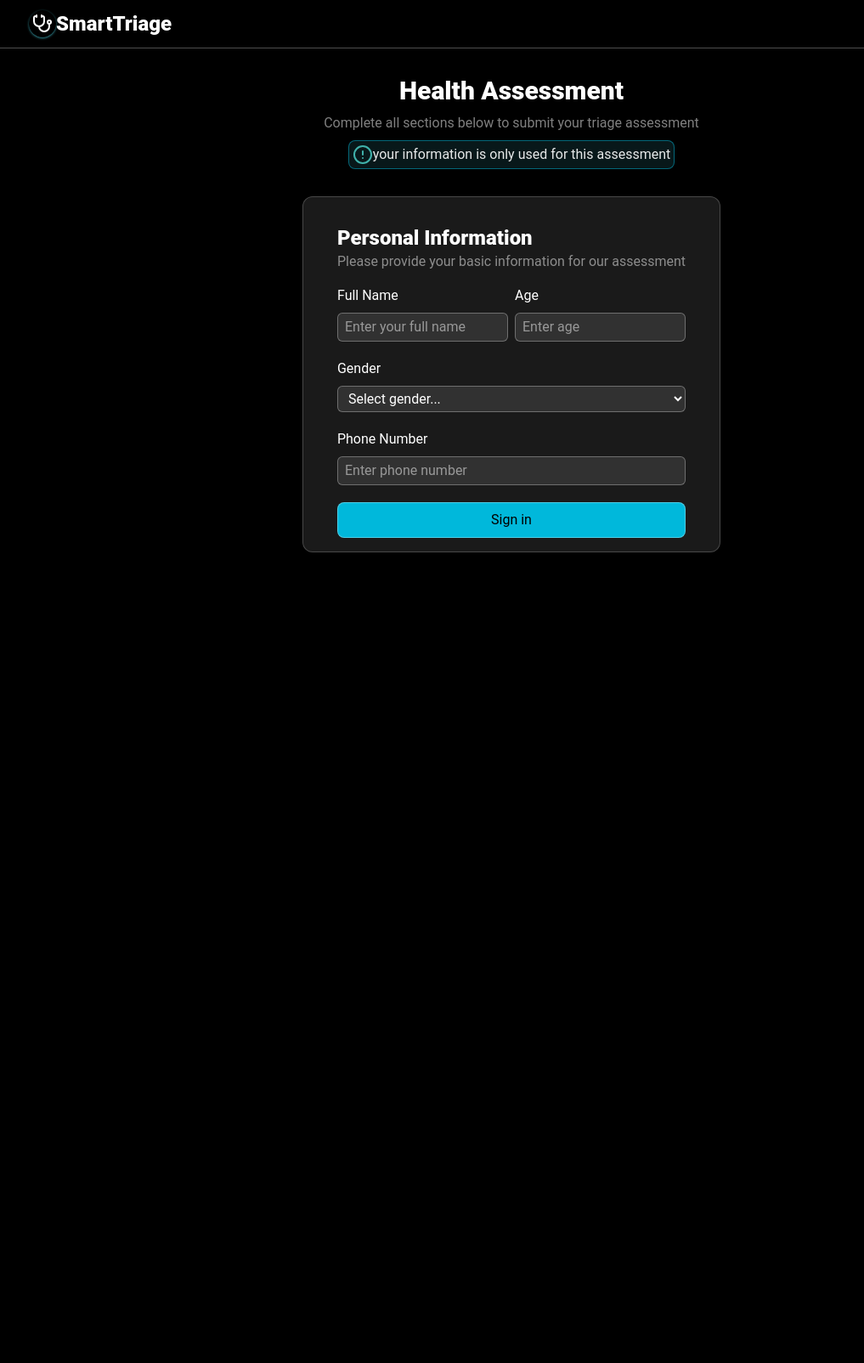
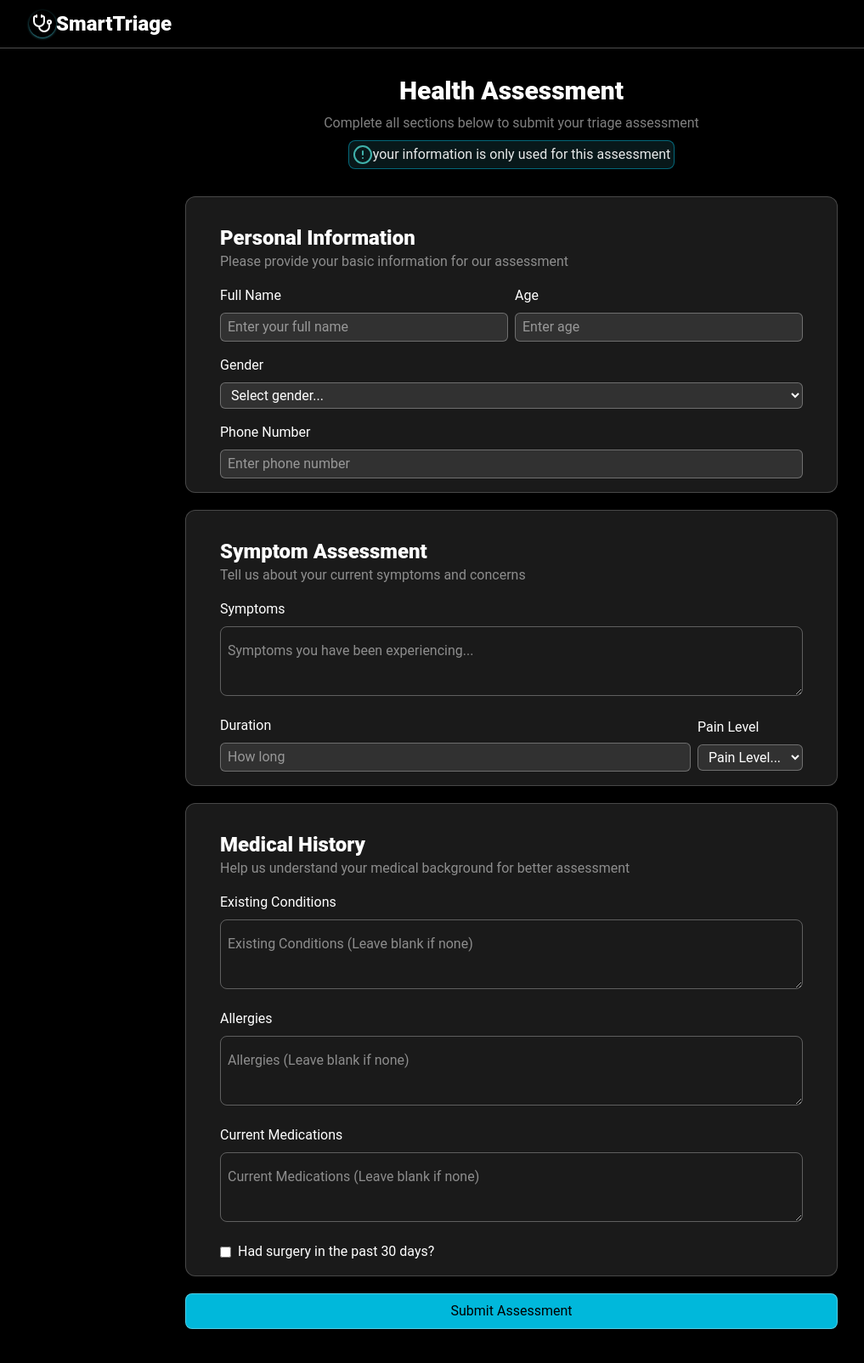
Before and after one commit to DaleStack/SmartTriage, a Django app: page /patients/triage/forms/ in a window 1280 px wide. Shown: the whole page at 85% size, without its empty margins (38-1055 px from the left). Before the commit the page ends 650 px from the top, so only its background shows below. Run offline with Django 5.2, Linux system fonts and the light colour scheme; the visitor is signed in with stand-in values (Sample User, id 1); some libraries are stand-ins or nearby versions.

Commit message:
second and third part of form done

```diff
--- a/theme/static/css/dist/styles.css
+++ b/theme/static/css/dist/styles.css
@@ -24,6 +24,7 @@
     --color-black: #000;
     --color-white: #fff;
     --spacing: 0.25rem;
+    --container-3xl: 48rem;
     --text-sm: 0.875rem;
     --text-sm--line-height: calc(1.25 / 0.875);
     --text-2xl: 1.5rem;
@@ -256,8 +257,14 @@
   .my-8 {
     margin-block: calc(var(--spacing) * 8);
   }
+  .mt-4 {
+    margin-top: calc(var(--spacing) * 4);
+  }
   .mt-\[30vh\] {
     margin-top: 30vh;
+  }
+  .mb-10 {
+    margin-bottom: calc(var(--spacing) * 10);
   }
   .ml-4 {
     margin-left: calc(var(--spacing) * 4);
@@ -288,6 +295,9 @@
   }
   .w-full {
     width: 100%;
+  }
+  .max-w-3xl {
+    max-width: var(--container-3xl);
   }
   .flex-1 {
     flex: 1;
@@ -321,20 +331,10 @@
     margin-block-start: calc(calc(var(--spacing) * 2) * var(--tw-space-y-reverse));
     margin-block-end: calc(calc(var(--spacing) * 2) * calc(1 - var(--tw-space-y-reverse)));
   }
-  :where(.space-y-4 > :not(:last-child)) {
-    --tw-space-y-reverse: 0;
-    margin-block-start: calc(calc(var(--spacing) * 4) * var(--tw-space-y-reverse));
-    margin-block-end: calc(calc(var(--spacing) * 4) * calc(1 - var(--tw-space-y-reverse)));
-  }
   :where(.space-y-5 > :not(:last-child)) {
     --tw-space-y-reverse: 0;
     margin-block-start: calc(calc(var(--spacing) * 5) * var(--tw-space-y-reverse));
     margin-block-end: calc(calc(var(--spacing) * 5) * calc(1 - var(--tw-space-y-reverse)));
-  }
-  :where(.space-y-10 > :not(:last-child)) {
-    --tw-space-y-reverse: 0;
-    margin-block-start: calc(calc(var(--spacing) * 10) * var(--tw-space-y-reverse));
-    margin-block-end: calc(calc(var(--spacing) * 10) * calc(1 - var(--tw-space-y-reverse)));
   }
   :where(.space-x-2 > :not(:last-child)) {
     --tw-space-x-reverse: 0;
@@ -388,8 +388,13 @@
   .bg-black {
     background-color: var(--color-black);
   }
-  .bg-cyan-300 {
-    background-color: var(--color-cyan-300);
+  .bg-black\/20 {
+    background-color: color-mix(in srgb, #000 20%, transparent);
+  }
+  @supports (color: color-mix(in lab, red, red)) {
+    .bg-black\/20 {
+      background-color: color-mix(in oklab, var(--color-black) 20%, transparent);
+    }
   }
   .bg-cyan-300\/10 {
     background-color: color-mix(in srgb, oklch(86.5% 0.127 207.078) 10%, transparent);
@@ -399,19 +404,8 @@
       background-color: color-mix(in oklab, var(--color-cyan-300) 10%, transparent);
     }
   }
-  .bg-cyan-300\/30 {
-    background-color: color-mix(in srgb, oklch(86.5% 0.127 207.078) 30%, transparent);
-  }
-  @supports (color: color-mix(in lab, red, red)) {
-    .bg-cyan-300\/30 {
-      background-color: color-mix(in oklab, var(--color-cyan-300) 30%, transparent);
-    }
-  }
   .bg-gray-50 {
     background-color: var(--color-gray-50);
-  }
-  .bg-white {
-    background-color: var(--color-white);
   }
   .bg-white\/10 {
     background-color: color-mix(in srgb, #fff 10%, transparent);
--- a/triage/templates/triage/forms/forms.html
+++ b/triage/templates/triage/forms/forms.html
@@ -1,6 +1,7 @@
 {% extends './_base.html' %}
 {% load static %}
 {% block content %}
+
 <!--CONTAINER-->
 <div class="bg-black min-h-screen text-white px-2" style="font-family: 'Roboto', sans-serif; font-weight: 400; font-style: normal;">
     <div class="flex flex-col justify-center items-center my-8 space-y-2 text-center">
@@ -8,30 +9,34 @@
         <p class="text-white/50">Complete all sections below to submit your triage assessment</p>
         <p class="text-white/90 bg-cyan-300/10 border border-cyan-500/50 rounded-lg p-1 flex items-center">
             <img class="animate-pulse" src="{% static 'triage/images/info.svg' %}" alt="info">
-            <span>your information is only used for this assessment</span></p>
+            <span>your information is only used for this assessment</span>
+        </p>
     </div>
 
     <!--FORM CONTAINER-->
-    <div class="flex justify-center items-center">
+    <div class="flex justify-center items-center flex-col space-y-5">
+        <div class="w-full max-w-3xl">
+
+            <!-- Unified Form Start -->
+            <form action="{% url 'triage-form' %}" method="POST" class="w-full space-y-5">
+                {% csrf_token %}
+
+                <!-- PERSONAL INFORMATION -->
                 <div class="bg-white/10 block py-4 px-10 rounded-xl border border-white/20">
-
                     <div class="my-4">
                         <p class="text-2xl" style="font-weight: 800;">Personal Information</p>
                         <p class="text-white/50">Please provide your basic information for our assessment</p>
                     </div>
 
-            <form action="{% url 'triage-form' %}" method="POST" class="w-full space-y-5">
-                {% csrf_token %}
-
                     <div class="flex flex-col md:flex-row md:items-center space-x-2">
-                    <div class="space-y-2 flex-1"> <!-- Added flex-1 -->
+                        <div class="space-y-2 flex-1">
                             <label class="flex items-center" for="full_name">
                                 <p>Full Name</p>
                             </label>
                             <input name="full_name" type="text" class="ch-input" placeholder="Enter your full name" required>
                         </div>
 
-                    <div class="space-y-2 flex-1"> <!-- Added flex-1 -->
+                        <div class="space-y-2 flex-1">
                             <label class="flex items-center" for="age">
                                 <p>Age</p>
                             </label>
@@ -39,28 +44,108 @@
                         </div>
                     </div>
 
-                <div class="flex flex-col gap-2">
+                    <div class="flex flex-col gap-2 mt-4">
                         <label for="gender">Gender</label>
                         <select name="gender" class="ch-input" required>
-                        <option class="bg-black"  disabled selected>Select gender...</option>
+                            <option class="bg-black" disabled selected>Select gender...</option>
                             <option class="bg-black" value="Male">Male</option>
                             <option class="bg-black" value="Female">Female</option>
                             <option class="bg-black" value="Other">Other</option>
                         </select>
                     </div>
 
-                <div class="space-y-2 flex-1"> <!-- Added flex-1 -->
-                        <label class="flex items-center" for="age">
+                    <div class="space-y-2 mt-4">
+                        <label class="flex items-center" for="phone_number">
                             <p>Phone Number</p>
                         </label>
                         <input type="tel" name="phone_number" pattern="[0-9]{10,15}" maxlength="15"
                             placeholder="Enter phone number" required class="ch-input w-full">
                     </div>
+                </div>
 
-                <button id="submit-btn" type="submit" class="button-primary w-full disabled:opacity-40">
-                    Sign in
+                <!-- SYMPTOM ASSESSMENT -->
+                <div class="bg-white/10 block py-4 px-10 rounded-xl border border-white/20">
+                    <div class="my-4">
+                        <p class="text-2xl" style="font-weight: 800;">Symptom Assessment</p>
+                        <p class="text-white/50">Tell us about your current symptoms and concerns</p>
+                    </div>
+
+                    <div class="space-y-2">
+                        <label class="flex items-center" for="symptoms">
+                            <p>Symptoms</p>
+                        </label>
+                        <textarea class="w-full border border-white/30 rounded-lg py-4 px-2" name="symptoms" placeholder="Symptoms you have been experiencing..." required></textarea>
+                    </div>
+
+                    <div class="flex flex-col md:flex-row md:items-center space-x-2 mt-4">
+                        <div class="space-y-2 flex-1">
+                            <label class="flex items-center" for="duration">
+                                <p>Duration</p>
+                            </label>
+                            <input name="duration" type="text" class="ch-input" placeholder="How long" required>
+                        </div>
+
+                        <div class="flex flex-col gap-2">
+                            <label for="pain_level">Pain Level</label>
+                            <select name="pain_level" class="ch-input" required>
+                                <option class="bg-black" disabled selected>Pain Level...</option>
+                                <option class="bg-black" value="0">0</option>
+                                <option class="bg-black" value="1">1</option>
+                                <option class="bg-black" value="2">2</option>
+                                <option class="bg-black" value="3">3</option>
+                                <option class="bg-black" value="4">4</option>
+                                <option class="bg-black" value="5">5</option>
+                                <option class="bg-black" value="6">6</option>
+                                <option class="bg-black" value="7">7</option>
+                                <option class="bg-black" value="8">8</option>
+                                <option class="bg-black" value="9">9</option>
+                                <option class="bg-black" value="10">10</option>
+                            </select>
+                        </div>
+                    </div>
+                </div>
+
+                <!-- MEDICAL HISTORY -->
+                <div class="bg-white/10 block py-4 px-10 rounded-xl border border-white/20">
+                    <div class="my-4">
+                        <p class="text-2xl" style="font-weight: 800;">Medical History</p>
+                        <p class="text-white/50">Help us understand your medical background for better assessment</p>
+                    </div>
+
+                    <div class="space-y-2">
+                        <label class="flex items-center" for="existing_conditions">
+                            <p>Existing Conditions</p>
+                        </label>
+                        <textarea class="w-full border border-white/30 rounded-lg py-4 px-2" name="existing_conditions" placeholder="Existing Conditions (Leave blank if none)"></textarea>
+                    </div>
+
+                    <div class="space-y-2 mt-4">
+                        <label class="flex items-center" for="allergies">
+                            <p>Allergies</p>
+                        </label>
+                        <textarea class="w-full border border-white/30 rounded-lg py-4 px-2" name="allergies" placeholder="Allergies (Leave blank if none)"></textarea>
+                    </div>
+
+                    <div class="space-y-2 mt-4">
+                        <label class="flex items-center" for="current_medications">
+                            <p>Current Medications</p>
+                        </label>
+                        <textarea class="w-full border border-white/30 rounded-lg py-4 px-2" name="current_medications" placeholder="Current Medications (Leave blank if none)"></textarea>
+                    </div>
+
+                    <div class="space-x-2 flex items-center mt-4">
+                        <input type="checkbox" name="surgery" class="bg-black/20">
+                        <p>Had surgery in the past 30 days?</p>
+                    </div>
+                </div>
+
+                <!-- SUBMIT -->
+                <button id="submit-btn" type="submit" class="button-primary w-full disabled:opacity-40 mb-10">
+                    Submit Assessment
                 </button>
             </form>
+            <!-- End Unified Form -->
+
         </div>
     </div>
 </div>
@@ -70,13 +155,10 @@ document.addEventListener('DOMContentLoaded', function () {
     const form = document.querySelector('form');
     const submitBtn = document.getElementById('submit-btn');
 
-
     form.addEventListener('submit', function () {
         submitBtn.disabled = true;
-        submitBtn.textContent = 'Signing in...';
+        submitBtn.textContent = 'Submitting...';
     });
-
-    checkInputsFilled(); // Initial check
 });
 </script>
 
--- a/triage/views.py
+++ b/triage/views.py
@@ -37,7 +37,7 @@ def generate_soap_note(data):
     Recent Surgery: {"Yes" if data.get('surgery') else "No"}
 
     Format the response as a SOAP (Subjective, Objective, Assessment, Plan) note.
-    Return the SOAP only, nothing else.
+    Return the SOAP only, nothing else. Don't add any other sentences, just concise SOAP report.
     """
 
     model = genai.GenerativeModel('gemini-2.0-flash')
```
Lines whose indentation alone changed are shown as unchanged.
